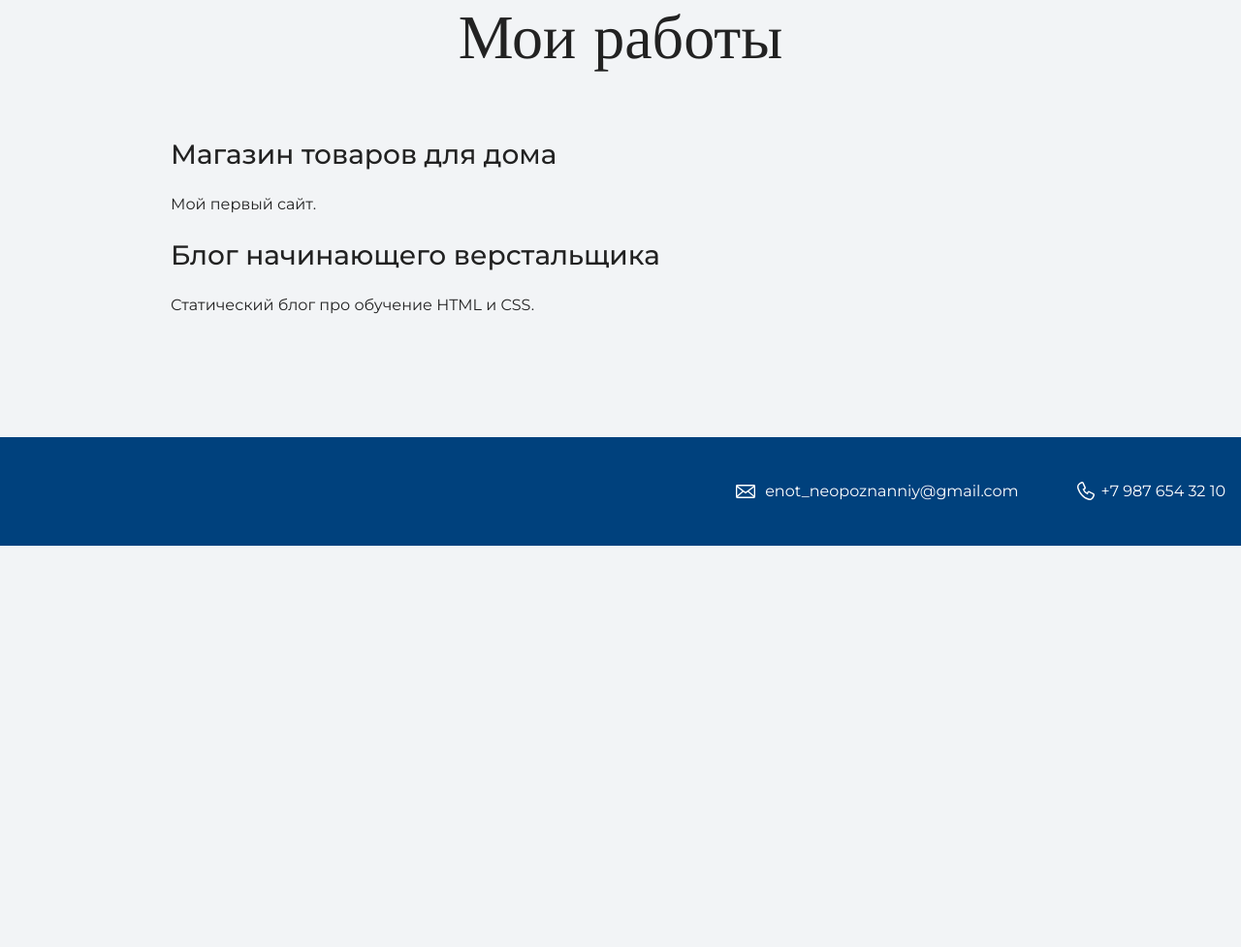
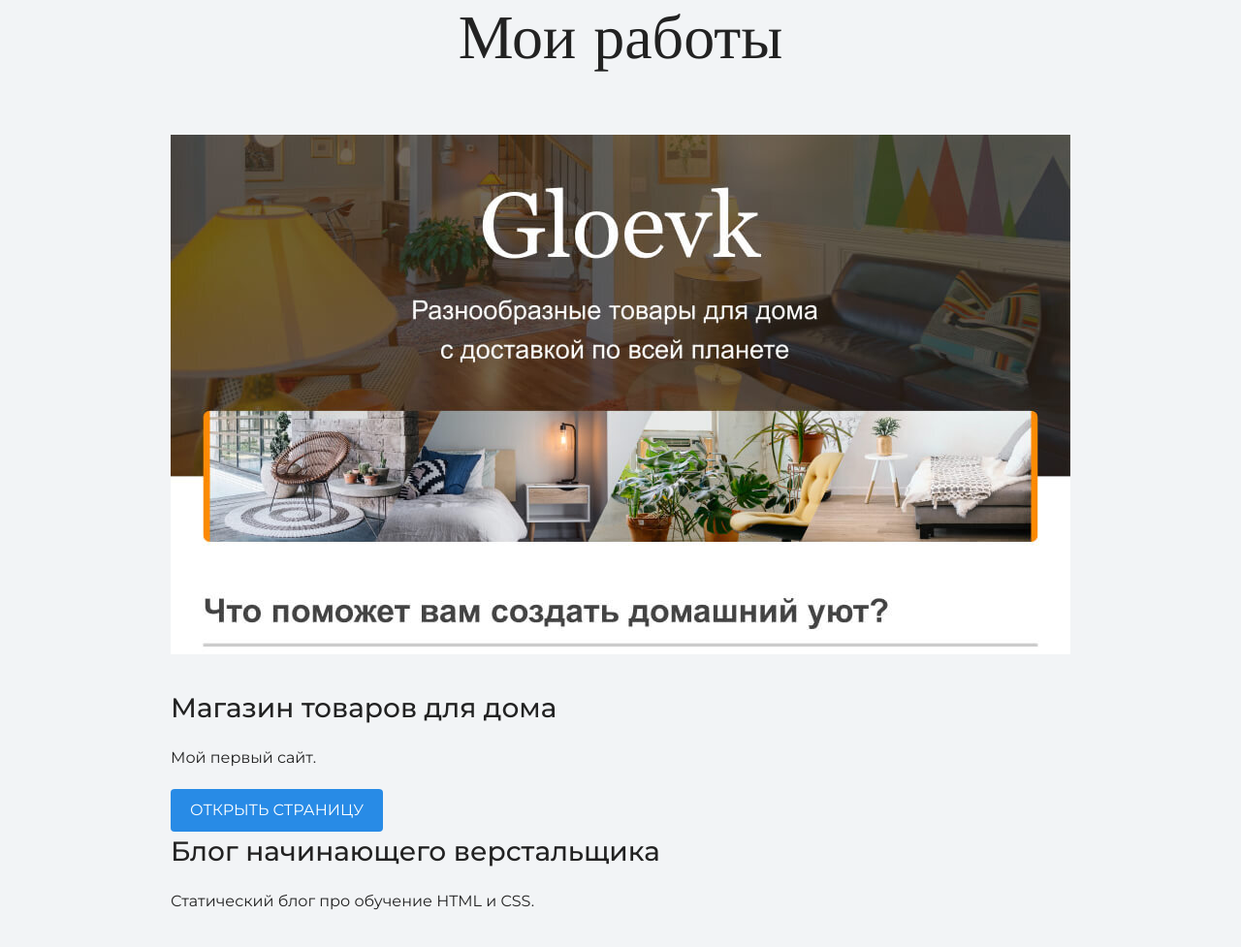
Before and after one commit to ivy-goruden/html, a plain HTML site: page index.html in a window 1280 px wide. Shown: the part 1980-2957 px from the top of the page at 97% size. Before the commit the page ends 2543 px from the top, so only its background shows below. Drawn offline with nearby package versions, Linux system fonts and the light colour scheme.

Commit message:
Update index.html

```diff
--- a/index.html
+++ b/index.html
@@ -42,10 +42,12 @@
     <section class="portfolio">
       <div class="container">
       <h2 class="subheading">Мои работы</h2>
-
+        <figure class="project-image">
+          <img src="files/project.jpg" width="928" height="536" alt="Cайт магазина товаров для дома">
+        </figure>
       <h3>Магазин товаров для дома</h3>
       <p>Мой первый сайт.</p>
-
+        <a class="button" href="source/project/index.html">Открыть страницу</a>
       <h3>Блог начинающего верстальщика</h3>
       <p>Статический блог про обучение HTML и CSS.</p>
       </div>
```
